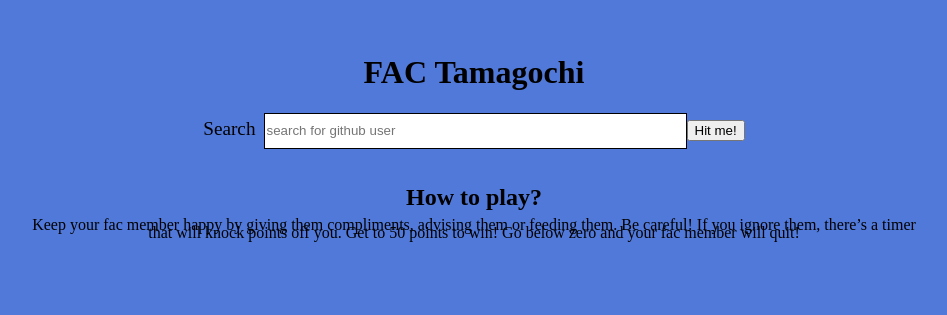
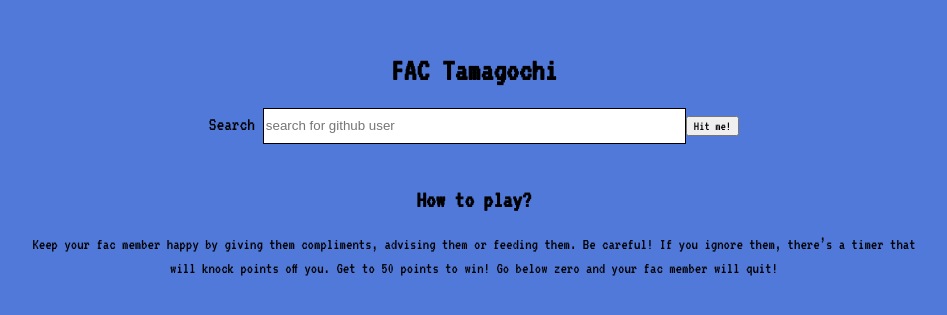
Before and after one commit to fac21/Week8--Client-Side-App--SS, a React (Vite) app: page / in a window 1280 px wide. Shown: the part 135-450 px from the top of the page, without its empty margins (166-1113 px from the left). Built offline with nearby package versions, Linux system fonts and the light colour scheme; no server answers.

Commit message:
code review responses

```diff
--- a/index.html
+++ b/index.html
@@ -4,6 +4,11 @@
     <meta charset="UTF-8" />
     <link rel="icon" type="image/svg+xml" href="/src/favicon.svg" />
     <!-- <link rel="stylesheet" href="./src/assets/index.css" /> -->
+    <link rel="preconnect" href="https://fonts.gstatic.com" />
+    <link
+      href="https://fonts.googleapis.com/css2?family=VT323&display=swap"
+      rel="stylesheet"
+    />
     <meta name="viewport" content="width=device-width, initial-scale=1.0" />
     <meta
       name="description"
--- a/src/assets/App.css
+++ b/src/assets/App.css
@@ -1,60 +1,3 @@
-/* .App {
-  text-align: center;
-}
-
-.App-logo {
-  height: 40vmin;
-  pointer-events: none;
-}
-
-@media (prefers-reduced-motion: no-preference) {
-  .App-logo {
-    animation: App-logo-spin infinite 20s linear;
-  }
-}
-
-.App-header {
-  background-color: #282c34;
-  min-height: 100vh;
-  display: flex;
-  flex-direction: column;
-  align-items: center;
-  justify-content: center;
-  font-size: calc(10px + 2vmin);
-  color: white;
-}
-
-.App-link {
-  color: #61dafb;
-}
-
-@keyframes App-logo-spin {
-  from {
-    transform: rotate(0deg);
-  }
-  to {
-    transform: rotate(360deg);
-  }
-}
-
-button {
-  font-size: calc(10px + 2vmin);
-}
-
-body {
-  margin: 0;
-  font-family: -apple-system, BlinkMacSystemFont, "Segoe UI", "Roboto", "Oxygen",
-    "Ubuntu", "Cantarell", "Fira Sans", "Droid Sans", "Helvetica Neue",
-    sans-serif;
-  -webkit-font-smoothing: antialiased;
-  -moz-osx-font-smoothing: grayscale;
-}
-
-code {
-  font-family: source-code-pro, Menlo, Monaco, Consolas, "Courier New",
-    monospace;
-} */
-
 :root {
 }
 
@@ -62,6 +5,7 @@
   background-color: #5179d9;
   max-width: 100vw;
   max-height: 100vh;
+  font-family: "VT323", monospace;
 }
 
 .tamagochi {
@@ -74,7 +18,6 @@
   grid-template-rows: 75% auto;
   grid-gap: 2.5em;
   justify-items: center;
-  font-family: "";
   border-radius: 50% 50% 10em 10em;
   border-top-left-radius: 11em 15em;
   border-top-right-radius: 11em 15em;
@@ -108,7 +51,7 @@
 }
 
 .appContent {
-  line-height: 0.5rem;
+  line-height: 1.5rem;
   padding: 1.5rem;
 }
 
@@ -142,6 +85,11 @@
   display: grid;
   place-items: center;
   grid-template-columns: 1fr 1fr 1fr;
+}
+
+input[type="submit"],
+button[type="submit"] {
+  font-family: "VT323", monospace;
 }
 
 .ButtonContainer > button {
--- a/src/components/AdviceMe.jsx
+++ b/src/components/AdviceMe.jsx
@@ -1,5 +1,5 @@
 import React from "react";
-import adviceBubble from "../assets/Advice-bubble.png"
+import adviceBubble from "../assets/Advice-bubble.png";
 
 function AdviceMe(props) {
   const [advice, setAdvice] = React.useState(null);
@@ -26,11 +26,16 @@
     };
   }, [fetching]);
 
-
   if (advice) {
     return (
       <React.Fragment>
-        <img src={adviceBubble} alt="tamagochi-advice-bubble" className="tamagochi__adviceBubble" width="120px" height="120px"/>
+        <img
+          src={adviceBubble}
+          alt="tamagochi-advice-bubble"
+          className="tamagochi__adviceBubble"
+          width="120px"
+          height="120px"
+        />
         <h3 className="advice__heading">{advice}</h3>
         <button
           className="ButtonContainer__advice"
@@ -39,7 +44,7 @@
             setFetching(true);
           }}
         >
-          Give me an advice
+          Advise me!
         </button>
       </React.Fragment>
     );
@@ -52,7 +57,7 @@
           setFetching(true);
         }}
       >
-          Give me an advice
+        Advise me!
       </button>
     );
   }
--- a/src/components/Compliment.jsx
+++ b/src/components/Compliment.jsx
@@ -1,5 +1,5 @@
 import React from "react";
-import complimentBubble from "../assets/compliment-bubble.png"
+import complimentBubble from "../assets/compliment-bubble.png";
 
 function Compliment(props) {
   const [compliment, setCompliment] = React.useState(null);
@@ -26,12 +26,17 @@
     }
   }, [state]);
 
-
   if (compliment) {
     return (
       <React.Fragment>
-        <img src={complimentBubble} alt="tamagochi-compliment-bubble" className="tamagochi__complimentBubble" width="120px" height="120px"/>
-      <h3 className="compliment__heading" >{compliment}</h3>
+        <img
+          src={complimentBubble}
+          alt="tamagochi-compliment-bubble"
+          className="tamagochi__complimentBubble"
+          width="120px"
+          height="120px"
+        />
+        <h3 className="compliment__heading">{compliment}</h3>
         <button
           className="ButtonContainer__compliment"
           onClick={(e) => {
@@ -39,7 +44,7 @@
             handleClick();
           }}
         >
-          Give me a compliment
+          Compliment Me
         </button>
       </React.Fragment>
     );
@@ -52,11 +57,10 @@
           handleClick();
         }}
       >
-          Give me a compliment
+        Compliment me!
       </button>
     );
   }
-
 }
 
 export default Compliment;
--- a/src/components/FeedMe.jsx
+++ b/src/components/FeedMe.jsx
@@ -35,18 +35,32 @@
     );
   } else {
     return (
-      <div className="ButtonContainer">
       <button
-          className="ButtonContainer--feedMe"
+        className="ButtonContainer__feedMe"
         onClick={(e) => {
           handleClickFood();
         }}
       >
         Feed Me
       </button>
-      </div>
     );
   }
+
+  // return (
+  //   <div className="ButtonContainer">
+  //     {food ? (
+  //       <img className="foodEmoji" src={food} alt="pic-of-food-ite" />
+  //     ) : null}
+  //     <button
+  //       className="ButtonContainer--feedMe"
+  //       onClick={(e) => {
+  //         handleClickFood();
+  //       }}
+  //     >
+  //       Feed Me
+  //     </button>
+  //   </div>
+  // );
 }
 
 export default FeedMe;
--- a/src/components/Profile.jsx
+++ b/src/components/Profile.jsx
@@ -21,7 +21,7 @@
         setSecs(5);
         clearInterval(interval);
       }
-      return clearInterval(interval);
+      clearInterval(interval);
     }, 1000);
   }, [secs]);
 
@@ -49,11 +49,18 @@
             alt={nameData.login + "'s image"}
             className="tamagochi__screen"
           />
-          <p className="scoreText" >Your score is {score}</p>
-          <div className="ButtonContainer" >
-          <Compliment score={score} setScore={setScore} />
-          <AdviceMe score={score} setScore={setScore} />
-          <FeedMe score={score} setScore={setScore} />
+          <p className="scoreText">Your score is {score}</p>
+
+          <div className="ButtonContainer">
+            <Compliment score={score} setScore={setScore} />
+            <AdviceMe score={score} setScore={setScore} />
+            <FeedMe score={score} setScore={setScore} />
+          </div>
+
+          <div>
+            <p className="timerText">
+              {secs} seconds left before we knock some points off!
+            </p>
           </div>
         </div>
       );
```
Lines whose indentation alone changed are shown as unchanged.
